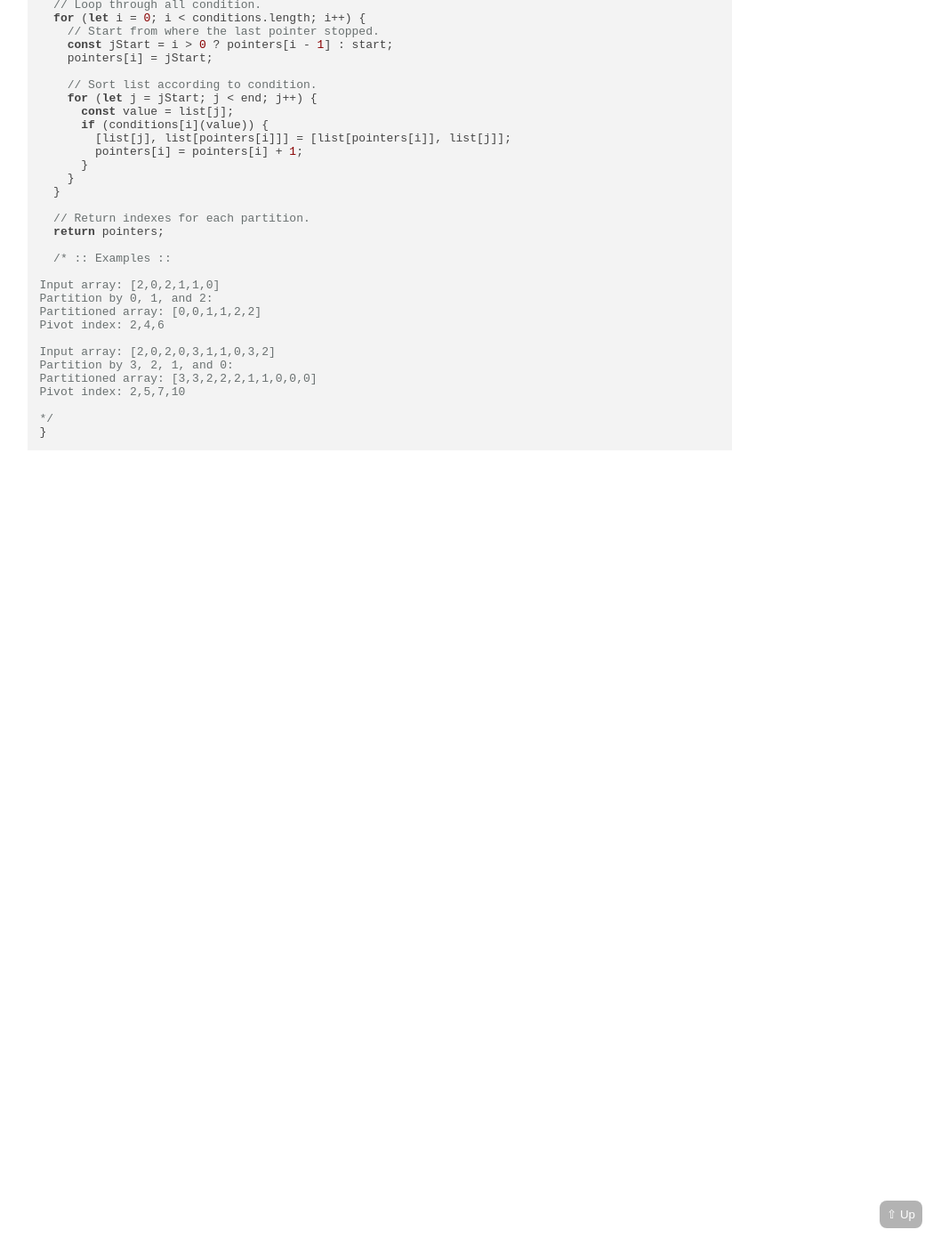
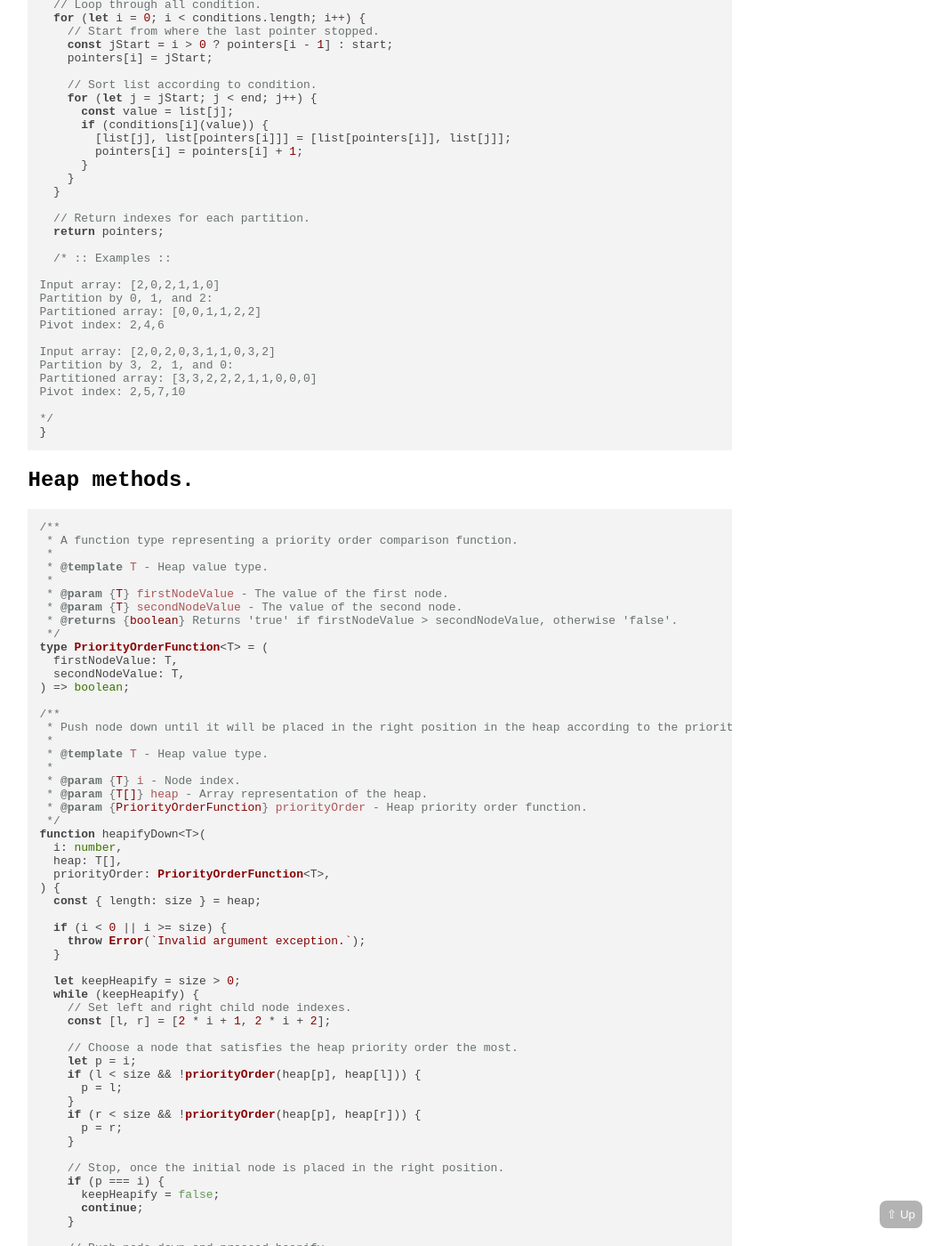
Before and after one commit to dnedzelskyi/eng_cheat_sheets, a Jekyll site: the page built from data_structures/code_templates.md, in a window 1280 px wide and 1400 px high, scrolled down 1187 px. Shown: the whole window at 89% size, without its empty margins (213-1280 px from the left). Built offline with Jekyll 4.4.1, drawn with Linux system fonts in a browser that asks for light colours; our own code applies the rules of GitHub Pages for plain Markdown files; comment, search, counter and statistics services are not loaded; before the commit the page ends 1706 px from its top, so only the background shows below that; some of the changed text lies outside the part shown.

Commit message:
Data Structures. Code Templates. Heap methods.

````diff
--- a/data_structures/code_templates.md
+++ b/data_structures/code_templates.md
@@ -104,3 +104,124 @@ Pivot index: 2,5,7,10
 */
 }
 ```
+
+## Heap methods.
+
+```typescript
+/**
+ * A function type representing a priority order comparison function.
+ *
+ * @template T - Heap value type.
+ *
+ * @param {T} firstNodeValue - The value of the first node.
+ * @param {T} secondNodeValue - The value of the second node.
+ * @returns {boolean} Returns 'true' if firstNodeValue > secondNodeValue, otherwise 'false'.
+ */
+type PriorityOrderFunction<T> = (
+  firstNodeValue: T,
+  secondNodeValue: T,
+) => boolean;
+
+/**
+ * Push node down until it will be placed in the right position in the heap according to the priority order.
+ *
+ * @template T - Heap value type.
+ *
+ * @param {T} i - Node index.
+ * @param {T[]} heap - Array representation of the heap.
+ * @param {PriorityOrderFunction} priorityOrder - Heap priority order function.
+ */
+function heapifyDown<T>(
+  i: number,
+  heap: T[],
+  priorityOrder: PriorityOrderFunction<T>,
+) {
+  const { length: size } = heap;
+
+  if (i < 0 || i >= size) {
+    throw Error(`Invalid argument exception.`);
+  }
+
+  let keepHeapify = size > 0;
+  while (keepHeapify) {
+    // Set left and right child node indexes.
+    const [l, r] = [2 * i + 1, 2 * i + 2];
+
+    // Choose a node that satisfies the heap priority order the most.
+    let p = i;
+    if (l < size && !priorityOrder(heap[p], heap[l])) {
+      p = l;
+    }
+    if (r < size && !priorityOrder(heap[p], heap[r])) {
+      p = r;
+    }
+
+    // Stop, once the initial node is placed in the right position.
+    if (p === i) {
+      keepHeapify = false;
+      continue;
+    }
+
+    // Push node down and proceed heapify.
+    [heap[p], heap[i]] = [heap[i], heap[p]];
+    i = p;
+  }
+}
+
+/**
+ * Push node up until it will be placed in the right position in the heap according to the priority order.
+ *
+ * @template T - Heap value type.
+ *
+ * @param {T} i - Node index.
+ * @param {T[]} heap - Array representation of the heap.
+ * @param {PriorityOrderFunction} priorityOrder - Heap priority order function.
+ */
+function heapifyUp<T>(
+  i: number,
+  heap: T[],
+  priorityOrder: PriorityOrderFunction<T>,
+) {
+  if (i < 0 || i >= heap.length) {
+    throw Error(`Invalid argument exception.`);
+  }
+
+  // Set initial parent node index.
+  let p = Math.floor((i - 1) / 2);
+
+  // Bubble node up while priority order won't be satisfied.
+  while (i > 0 && !priorityOrder(heap[p], heap[i])) {
+    [heap[p], heap[i]] = [heap[i], heap[p]];
+    i = p;
+    p = Math.floor((i - 1) / 2);
+  }
+}
+
+/**
+ * Extracts top element from the heap.
+ *
+ * @template T - Heap value type.
+ *
+ * @param {T[]} heap - Array representation of the heap.
+ * @param {PriorityOrderFunction} priorityOrder - Heap priority order function.
+ * @returns {T}
+ */
+function poll<T>(
+  heap: T[],
+  priorityOrder: PriorityOrderFunction<T>,
+): T | undefined {
+  // Return undefined when heap is empty.
+  if (heap.length === 0) {
+    return undefined;
+  }
+
+  // Take top node value, replace it with last node value and adjust heap priority order.
+  const [firstNode, lastNode] = [heap[0], heap.pop()];
+  if (firstNode !== lastNode) {
+    heap[0] = lastNode!;
+    heapifyDown(0, heap, priorityOrder);
+  }
+
+  return firstNode;
+}
+```
````
